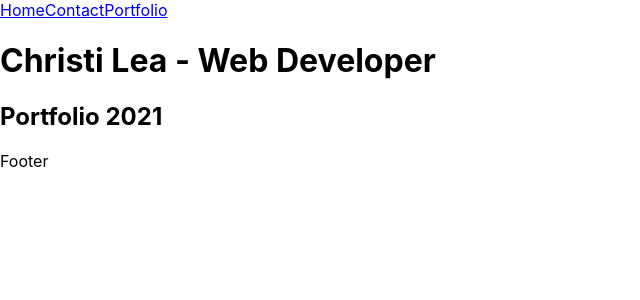
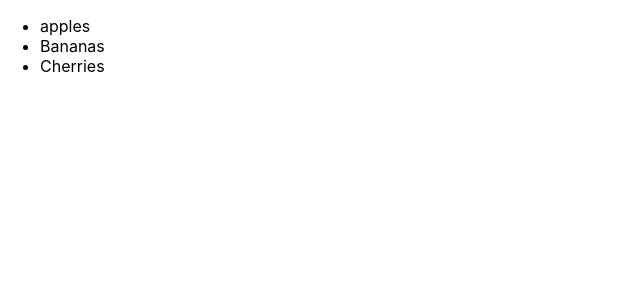
Before and after one commit to Christilea/react-portfolio, a React (Create React App) app: page / in a window 1280 px wide. Shown: the top 300 px of the page, without its empty margins (0-640 px from the left). Built offline with nearby package versions, Linux system fonts and the light colour scheme.

Commit message:
adding style

```diff
--- a/src/index.js
+++ b/src/index.js
@@ -3,6 +3,8 @@ import ReactDOM from 'react-dom';
 import './index.css';
 import App from './App';
 import reportWebVitals from './reportWebVitals';
+
+
 
 ReactDOM.render(
   <React.StrictMode>
@@ -10,6 +12,18 @@ ReactDOM.render(
   </React.StrictMode>,
   document.getElementById('root')
 );
+const myelement = (
+  <ul>
+    <li>apples</li>
+    <li>Bananas</li>
+    <li>Cherries</li>
+  </ul>
+);
+
+ReactDOM.render(myelement, document.getElementById('root'));
+
+
+
 
 // If you want to start measuring performance in your app, pass a function
 // to log results (for example: reportWebVitals(console.log))
```
Also changed, not shown: src/pages/Portfolio.js (line endings or trailing spaces).
